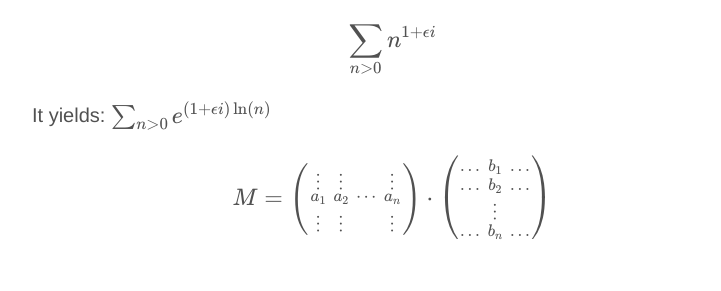
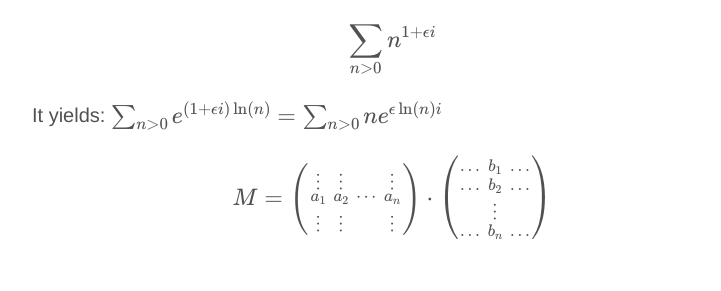
Before and after one commit to ngrislain/ngrislain.github.io, a Jekyll site: the page built from draft.md, in a window 1280 px wide. Shown: the part 251-542 px from the top of the page, without its empty margins (248-969 px from the left). Built offline with Jekyll 4.4.1, drawn with Linux system fonts in a browser that asks for light colours; formulas are drawn with MathJax 3.

Commit message:
Update draft.md

```diff
--- a/draft.md
+++ b/draft.md
@@ -10,7 +10,7 @@
 $$\sum_{n>0}{n^{1+\epsilon{}i}}$$
 
 It yields:
-$$\sum_{n>0}{e^{(1+\epsilon{}i)\ln(n)}}$$
+$$\sum_{n>0}e^{(1+\epsilon{}i)\ln(n)} = \sum_{n>0}ne^{\epsilon{}\ln(n)i}$$
 
 $$M = \left( \begin{smallmatrix}
   \vdots & \vdots &  & \vdots\\
```
